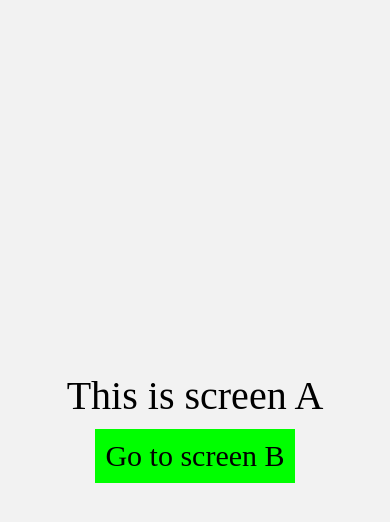
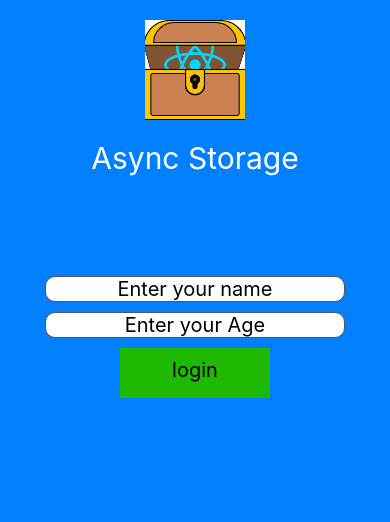
Before and after one commit to Akib13/ReactNativeTests, a React Native app: screen / in a window 390 px wide. Shown: the top 522 px of the page. Built offline with nearby package versions, Linux system fonts and the light colour scheme.

Commit message:
Async storage implemented in the app

```diff
--- a/package.json
+++ b/package.json
@@ -10,6 +10,7 @@
     "lint": "eslint ."
   },
   "dependencies": {
+    "@react-native-async-storage/async-storage": "^1.17.11",
     "@react-navigation/native": "^6.1.1",
     "@react-navigation/stack": "^6.3.10",
     "react": "18.1.0",
--- a/src/App.js
+++ b/src/App.js
@@ -1,8 +1,8 @@
 import React, {useState} from 'react';
 import { NavigationContainer } from '@react-navigation/native';
 import { createStackNavigator, Header } from '@react-navigation/stack';
-import ScreenA from './screens/ScreenA';
-import ScreenB from './screens/ScreenB';
+import Login from './screens/Login';
+import Home from './screens/Home';
 
 const Stack = createStackNavigator();
 
@@ -11,18 +11,30 @@ const App = () => {
   return (
     <NavigationContainer>
       <Stack.Navigator
+      initialRouteName='Login'
+      screenOptions={{
+        headerTitleAlign: 'center',
+        headerStyle: {
+          backgroundColor: '#0080ff'
+        },
+        headerTintColor: '#ffffff',
+        headerTitleStyle: {
+          fontSize: 25,
+          fontWeight: 'bold'
+        }
+      }}
       >
         <Stack.Screen
-          name='Screen_A'
-          component={ScreenA}
+          name='Login'
+          component={Login}
 
           options = {{
-            header:() => null
+            headerShown: false,
           }}
         />
         <Stack.Screen
-        name='Screen_B'
-        component={ScreenB}
+          name='Home'
+          component={Home}
         />
       </Stack.Navigator>
     </NavigationContainer>
--- /dev/null
+++ b/src/screens/Home.js
@@ -0,0 +1,114 @@
+import AsyncStorage from '@react-native-async-storage/async-storage';
+import React, {useEffect, useState} from 'react';
+import {
+  StyleSheet,
+  Text,
+  View,
+  Pressable,
+  Alert,
+  TextInput
+} from 'react-native';
+import CustomButton from '../utils/CustomButton';
+import GlobalStyle from '../utils/GlobalStyle';
+
+export default function Home ({navigation}) {
+
+    const [name, setName] = useState('');
+    const [age, setAge] = useState('');
+
+    useEffect(() => {
+        getData();
+    }, []);
+
+    const getData = () => {
+        try {
+            AsyncStorage.getItem("UserData")
+            .then(value => {
+                if (value != null) {
+                    var user = JSON.parse(value);
+                    setName(user.Name);
+                    setAge(user.Age);
+                }
+            })
+        } catch (error) {
+            console.log(error);
+        }
+    };
+
+    const updateData = async () => {
+        if (name.length == 0) {
+            Alert.alert("Warning!", "Please provide your name");
+        }
+        else {
+            try {
+                var user = {
+                    Name: name
+                }
+                await AsyncStorage.mergeItem('UserData', JSON.stringify(user));
+                Alert.alert("Success!", "Your data has been updated.");
+
+            } catch (error) {
+                console.log(error);
+            }
+        }
+    };
+
+    const removeData = async () => {
+        try {
+            await AsyncStorage.removeItem("UserData");
+            //await AsyncStorage.clear();
+            navigation.navigate("Login");
+        } catch (error) {
+            console.log(error);
+        }
+    };
+
+    return(
+        <View style={styles.body} >
+            <Text style={[GlobalStyle.CustomFont, styles.text]}>
+                Welcome {name}!
+            </Text>
+            <Text style={[GlobalStyle.CustomFont, styles.text]}>
+                You are: {age}!
+            </Text>
+            <TextInput
+                style={styles.input}
+                value={name}
+                onChangeText={(value) => setName(value)}
+            />
+            <CustomButton
+                title = 'Update'
+                color = '#f0f'
+                onPressFunction = {updateData}
+            />
+            <CustomButton
+                title = 'Remove'
+                color = '#f41'
+                onPressFunction = {removeData}
+                style={{ marginTop: 10 }}
+            />
+        </View>
+    )
+};
+
+const styles = StyleSheet.create({
+    body: {
+        flex: 1,
+        alignItems: 'center',
+        justifyContent: 'center'
+    },
+    text: {
+        fontSize: 30,
+    },
+    input: {
+        width: 300,
+        backgroundColor: '#ffffff',
+        borderColor: '#555',
+        borderWidth: 1,
+        borderRadius: 10,
+        marginTop: 120,
+        marginBottom: 10,
+        textAlign: 'center',
+        fontSize: 20,
+    },
+});
--- /dev/null
+++ b/src/screens/Login.js
@@ -0,0 +1,113 @@
+import React, {useState, useEffect} from 'react';
+import {
+  StyleSheet,
+  Text,
+  View,
+  Pressable,
+  Image,
+  TextInput,
+  Alert
+} from 'react-native';
+import CustomButton from '../utils/CustomButton';
+import AsyncStorage from '@react-native-async-storage/async-storage';
+
+export default function Login ({navigation}) {
+
+    const [name, setName] = useState('');
+    const [age, setAge] = useState('');
+
+    useEffect(() => {
+        getData();
+    }, []);
+
+    const getData = () => {
+        try {
+            AsyncStorage.getItem("UserData")
+            .then(value => {
+                if (value != null) {
+                    navigation.navigate('Home');
+                }
+            })
+        } catch (error) {
+            console.log(error);
+        }
+    };
+
+    const setData = async () => {
+        if (name.length == 0 || age.length == 0) {
+            Alert.alert("Warning!", "Please provide your name");
+        }
+        else {
+            try {
+                var user = {
+                    Name: name,
+                    Age: age
+                };
+                await AsyncStorage.setItem('UserData', JSON.stringify(user));
+                navigation.navigate("Home");
+            } catch (error) {
+                console.log(error);
+            }
+        }
+    }
+
+    return(
+        <View style={styles.body} >
+            <Image
+                style={styles.logo}
+                source={require('../../assets/Async.png')}
+            />
+
+            <Text style={styles.text}>
+                Async Storage
+            </Text>
+
+            <TextInput
+                style={styles.input}
+                placeholder="Enter your name"
+                onChangeText={(value) => setName(value)}
+            />
+
+            <TextInput
+                style={styles.input}
+                placeholder="Enter your Age"
+                onChangeText={(value) => setAge(value)}
+            />
+
+            <CustomButton
+                title = 'login'
+                color = '#1eb900'
+                onPressFunction = {setData}
+            />
+
+        </View>
+    )
+};
+
+const styles = StyleSheet.create({
+    body: {
+        flex: 1,
+        alignItems: 'center',
+        backgroundColor: '#0080ff',
+    },
+    logo: {
+        width: 100,
+        height: 100,
+        margin: 20,
+    },
+    text: {
+        fontSize: 30,
+        color: '#ffffff',
+        marginBottom: 100,
+    },
+    input: {
+        width: 300,
+        backgroundColor: '#ffffff',
+        borderColor: '#555',
+        borderWidth: 1,
+        borderRadius: 10,
+        marginBottom: 10,
+        textAlign: 'center',
+        fontSize: 20,
+    }
+});
--- /dev/null
+++ b/src/utils/CustomButton.js
@@ -0,0 +1,41 @@
+import React from "react";
+import {
+    StyleSheet,
+    Text,
+    Pressable,
+  } from 'react-native';
+
+const CustomButton = (props) => {
+    return (
+        <Pressable
+            onPress={props.onPressFunction}
+            hitSlop={{ top: 10, bottom: 10, right: 10, left: 10 }}
+            android_ripple={{ color: '#00f' }}
+            style={({ pressed }) => [
+            { backgroundColor: pressed ? '#dddddd' : props.color },
+            styles.button,
+            {...props.style}
+            ]}
+        >
+            <Text style={styles.text}>
+            {props.title}
+            </Text>
+        </Pressable>
+    )
+}
+
+const styles = StyleSheet.create({
+    text: {
+        color: '#000000',
+        fontSize: 20,
+        margin: 10,
+        textAlign: 'center',
+    },
+    button: {
+        width: 150,
+        height: 50,
+        alignItems: 'center',
+    },
+})
+
+export default CustomButton;
```
Also changed, not shown: assets/Async.png (added), 1 other file (tests, documents, lock files or other folders).
